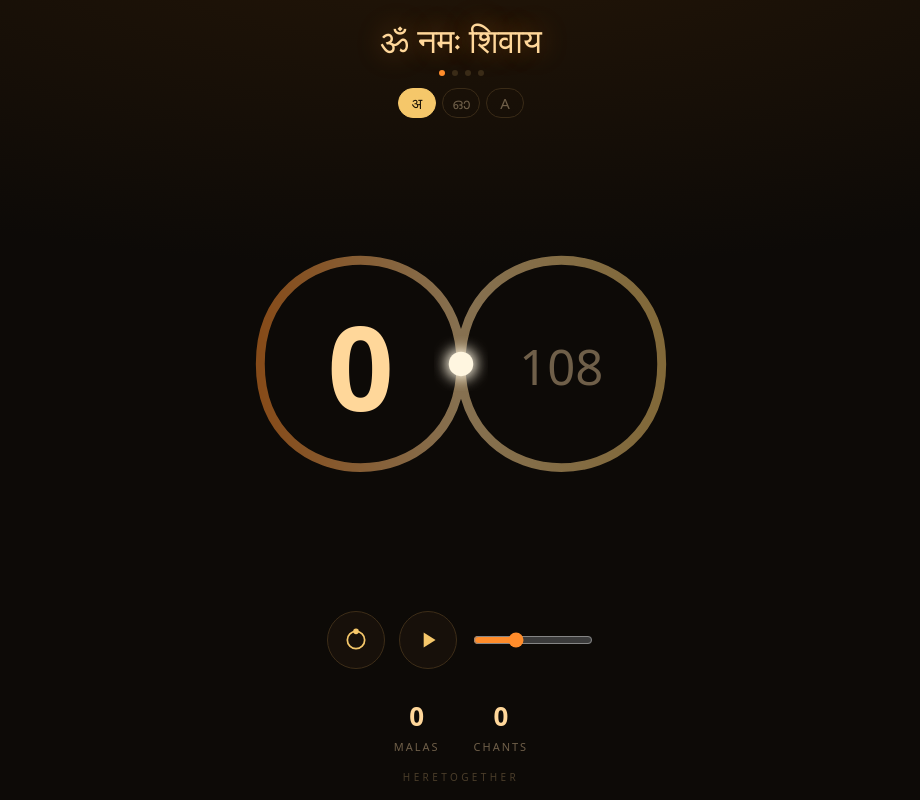
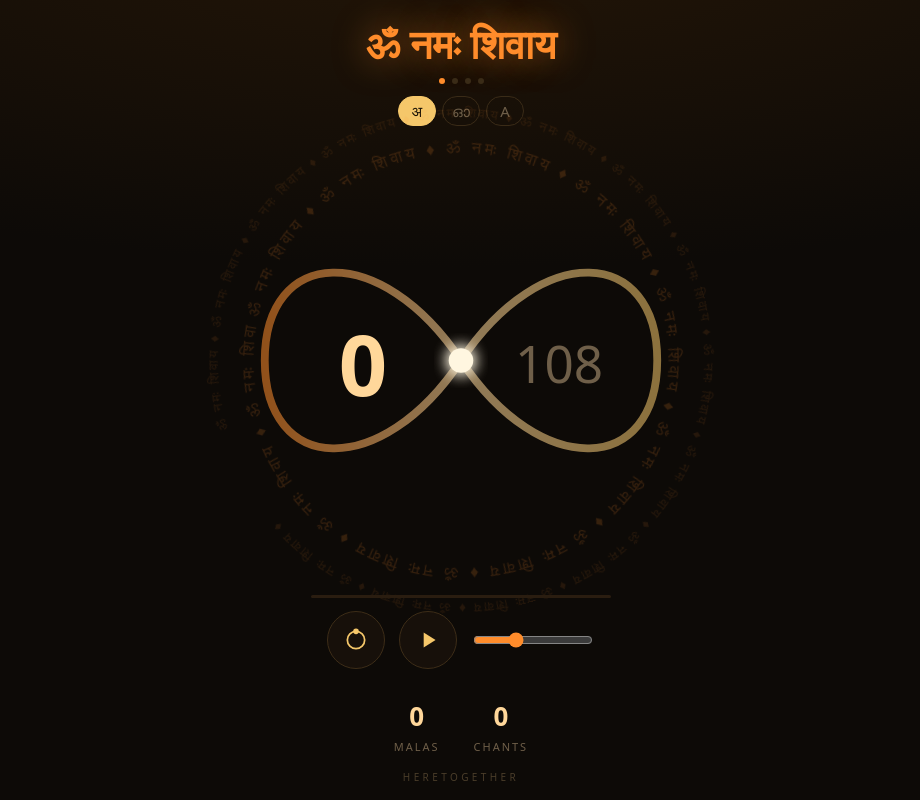
Before and after one commit to rshelar5/mala-demo, a plain HTML site: page index.html in a window 1280 px wide. Shown: the whole page, without its empty margins (179-1099 px from the left). Drawn offline with Linux system fonts and the light colour scheme.

Commit message:
Rework the sign: true lemniscate, rotating mantra rings, progress bar
- Replace the two-tangent-circles path with a crossing figure-eight
- Two concentric rings of the current mantra, counter-rotating, behind the sign
- Thin progress bar for count/108 under the sign
- Mantra line in saffron, heavier, stronger glow

Co-Authored-By: Claude Opus 5 <noreply@anthropic.com>
Claude-Session: https://claude.ai/code/session_01FoHaZsUh1fjoU69QBooAq1

```diff
--- a/app.js
+++ b/app.js
@@ -99,6 +99,9 @@ function render(){
   $('mantra').textContent = cur()[st.script];
   document.querySelectorAll('#dots i').forEach((d, i) => d.classList.toggle('on', i === st.mantra));
   $('count').textContent = st.count;
+  const ring = (cur()[st.script] + '  ♦  ').repeat(14);
+  for (const t of document.querySelectorAll('.ring textPath')) t.textContent = ring;
+  document.querySelector('#bar i').style.width = (st.count / GOAL * 100) + '%';
   $('sMalas').textContent = st.malas;
   $('sChants').textContent = st.chants;
   $('mode').classList.toggle('on', beads);
--- a/index.html
+++ b/index.html
@@ -32,14 +32,22 @@
       <linearGradient id="g" x1="0" y1="0" x2="1" y2="0">
         <stop offset="0" stop-color="#ff8c2b"/><stop offset=".5" stop-color="#ffd79a"/><stop offset="1" stop-color="#f5c76a"/>
       </linearGradient>
+      <path id="r1" d="M200,150 m-186,0 a186,186 0 1,1 372,0 a186,186 0 1,1 -372,0"/>
+      <path id="r2" d="M200,150 m-218,0 a218,218 0 1,1 436,0 a218,218 0 1,1 -436,0"/>
     </defs>
-    <path id="p" d="M200,150 C200,26 380,26 380,150 C380,274 200,274 200,150 C200,26 20,26 20,150 C20,274 200,274 200,150 Z"
-          fill="none" stroke="url(#g)" stroke-width="8" stroke-linecap="round"/>
-    <text id="count" class="big" x="110" y="152">0</text>
-    <text id="goal" class="small" x="290" y="152">108</text>
+    <g id="rings" aria-hidden="true">
+      <text class="ring ring1"><textPath href="#r1"></textPath></text>
+      <text class="ring ring2"><textPath href="#r2"></textPath></text>
+    </g>
+    <path id="p" d="M200,150 C128,42 24,48 24,150 C24,252 128,258 200,150 C272,42 376,48 376,150 C376,252 272,258 200,150 Z"
+          fill="none" stroke="url(#g)" stroke-width="7" stroke-linecap="round"/>
+    <text id="count" class="big" x="112" y="152">0</text>
+    <text id="goal" class="small" x="288" y="152">108</text>
     <circle id="dot" cx="200" cy="150" r="11" fill="#fff6e0" filter="url(#glow)"/>
   </svg>
   </div>
+
+  <div id="bar"><i></i></div>
 
   <div id="controls">
     <button id="mode" class="icon" aria-label="mode">
--- a/style.css
+++ b/style.css
@@ -9,8 +9,8 @@ body{
 }
 main{width:100%;max-width:470px;min-height:100svh;display:flex;flex-direction:column;align-items:center;
   gap:12px;padding:max(16px,env(safe-area-inset-top)) 12px max(16px,env(safe-area-inset-bottom))}
-#mantra{font-size:clamp(23px,7vw,34px);text-align:center;color:var(--cream);background:none;border:none;
-  font-family:inherit;padding:2px 6px;text-shadow:0 0 28px rgba(255,140,43,.4);line-height:1.3;min-height:1.3em}
+#mantra{font-size:clamp(26px,8vw,40px);font-weight:700;text-align:center;color:var(--saffron);background:none;border:none;
+  font-family:inherit;padding:2px 6px;text-shadow:0 0 34px rgba(255,140,43,.55);line-height:1.3;min-height:1.3em}
 #mantra:active{opacity:.6}
 #dots{display:flex;gap:7px;margin-top:-6px}
 #dots i{width:6px;height:6px;border-radius:999px;background:#3a2b17}
@@ -21,12 +21,20 @@ main{width:100%;max-width:470px;min-height:100svh;display:flex;flex-direction:co
 #scripts button.on{color:#1a1206;background:var(--gold);border-color:var(--gold)}
 #stage{flex:1;min-height:0;width:100%;display:grid;place-items:center}
 #sign{width:100%;height:100%;max-height:66svh;overflow:visible}
-#p{opacity:.5;transition:opacity .4s}
+.ring{fill:var(--saffron);font-family:inherit;transform-origin:200px 150px}
+.ring1{font-size:15px;letter-spacing:3px;opacity:.17;animation:spin 150s linear infinite}
+.ring2{font-size:12px;letter-spacing:2px;opacity:.10;animation:spin 110s linear infinite reverse}
+@keyframes spin{to{transform:rotate(360deg)}}
+@media (prefers-reduced-motion:reduce){.ring1,.ring2{animation:none}}
+#p{opacity:.55;transition:opacity .4s}
 #sign.bloom #p{opacity:1;filter:url(#glow);animation:flash 1.4s ease-out}
-@keyframes flash{0%{stroke-width:8}30%{stroke-width:15}100%{stroke-width:8}}
-.big{font-size:104px;font-weight:600;fill:var(--cream)}
-.small{font-size:44px;fill:var(--dim)}
+@keyframes flash{0%{stroke-width:7}30%{stroke-width:14}100%{stroke-width:7}}
+.big{font-size:76px;font-weight:600;fill:var(--cream)}
+.small{font-size:46px;fill:var(--dim)}
 #count,#goal{text-anchor:middle;dominant-baseline:central;font-family:inherit}
+#bar{width:68%;max-width:300px;height:3px;border-radius:999px;background:#2a1d10;overflow:hidden}
+#bar i{display:block;height:100%;width:0;border-radius:999px;background:linear-gradient(90deg,#c9631a,#ff8c2b,#f5c76a);
+  transition:width .45s cubic-bezier(.4,0,.2,1)}
 #controls{display:flex;align-items:center;gap:14px;min-height:60px}
 .icon{width:58px;height:58px;border-radius:999px;border:1px solid #3d2d18;
   background:#17100a;color:var(--gold);display:grid;place-items:center;padding:0}
```
